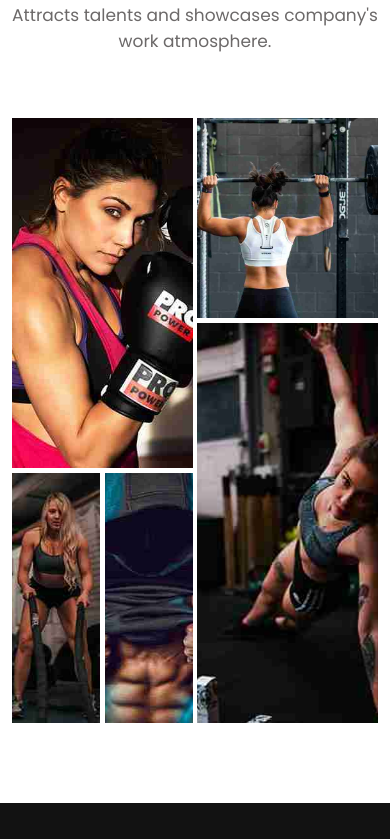
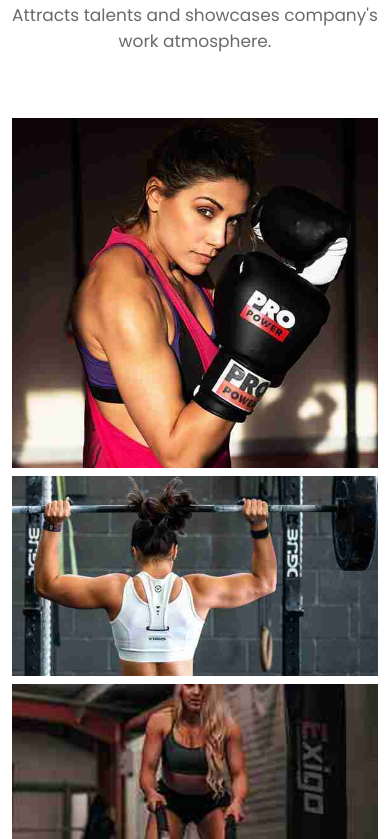
Before and after one commit to abdrv8/gymate, a React (Vite) app: page / in a window 390 px wide. Shown: the part 10805-11644 px from the top of the page. Built offline with nearby package versions, Linux system fonts and the light colour scheme.

Commit message:
gallery section responsive

```diff
--- a/src/components/styles/Gallery.scss
+++ b/src/components/styles/Gallery.scss
@@ -1,3 +1,5 @@
+@import "shared";
+
 .gallery {
   width: 100%;
   height: max-content;
@@ -76,3 +78,10 @@
     }
   }
 }
+
+// media queries
+@media (max-width: 550px) {
+  .gallery .content .cards {
+    @include verticalFlex(0.5rem);
+  }
+}
```
